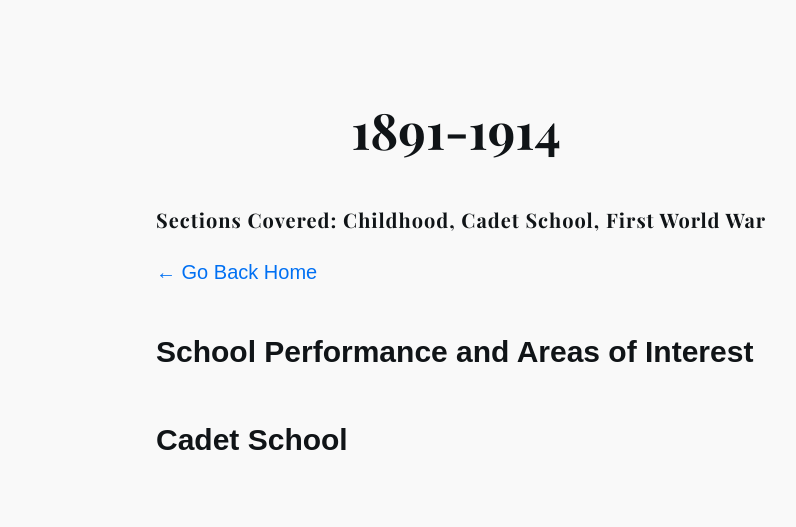
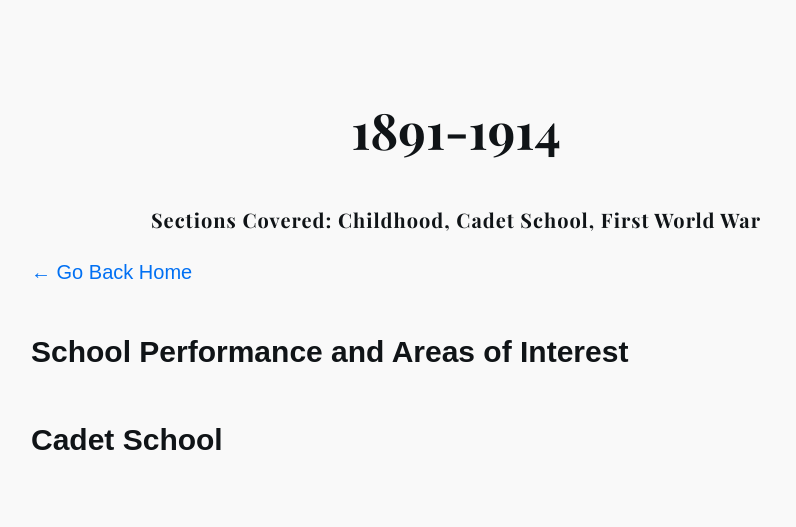
Before and after one commit to Milvusmilvusfasciicauda/Model-psychology-database, a plain HTML site: page page2.html in a window 1280 px wide. Shown: the whole page, without its empty margins (184-980 px from the left). Drawn offline with nearby package versions, Linux system fonts and the light colour scheme.

Commit message:
Update page2.html

```diff
--- a/page2.html
+++ b/page2.html
@@ -18,7 +18,7 @@
     text-align: center;
     margin-top: 30px;
 }
-       body { font-family: sans-serif; line-height: 1.6; max-width: 600px; margin: 40px auto; padding: 20px; font-size: 20px; background: #f9f9f9; }
+       body { font-family: sans-serif; line-height: 1.6; max-width: 850px; margin: 40px auto; padding: 20px; font-size: 20px; background: #f9f9f9; }
         a { color: #0070f3; text-decoration: none; }
         a:hover { text-decoration: underline; }
         .subtitle {
```
